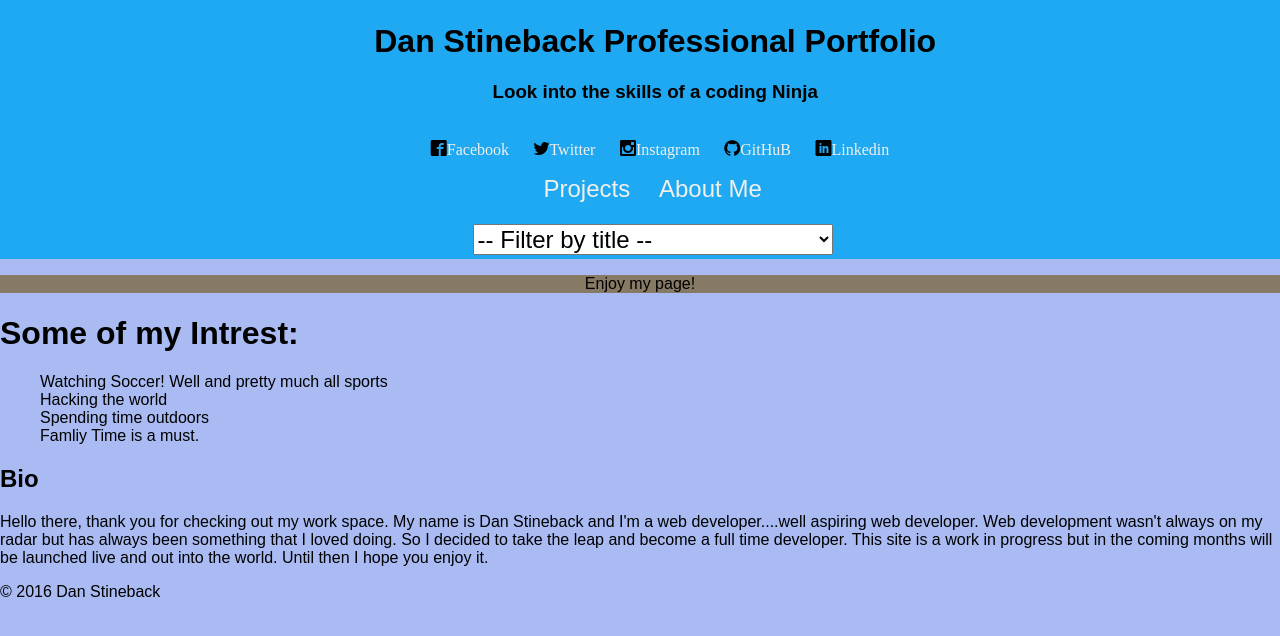
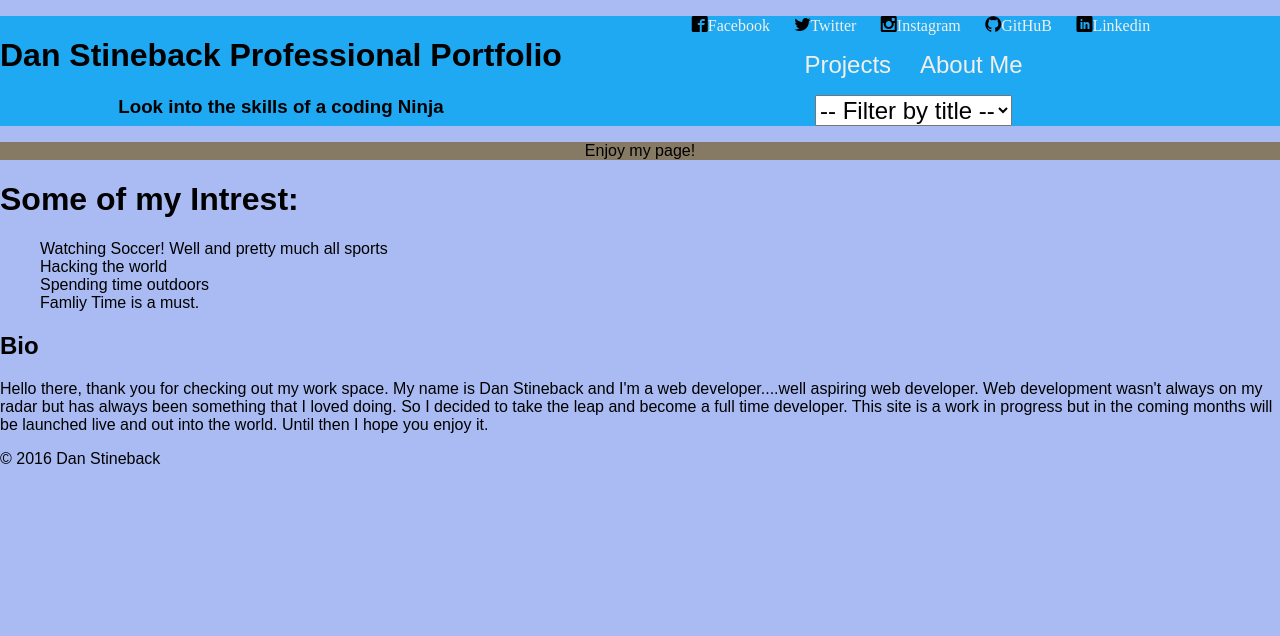
Before and after one commit to dstineback/portfolio-dan-stineback, a plain HTML site: page index.html in a window 1280 px wide. Drawn offline with nearby package versions, Linux system fonts and the light colour scheme; files whose address does not match are found by name.

Commit message:
added more responsive media queries

```diff
--- a/css/modules.css
+++ b/css/modules.css
@@ -44,24 +44,3 @@
   }
 
 }
-
-@media only screen and (min-width: 640px) {
-  .screen-shot img {
-
-    max-width: 80%;
-  }
-  .heading-group-h1 {
-    padding: .1em .1em .1em 2em;
-    float: none;
-  }
-
-  #filters select {
-    width: 15em;
-    margin: .2em .2em;
-  }
-
-  #filters li {
-    width: 20em;
-    display: inline;
-  }
-}
--- /dev/null
+++ b/css/response.css
@@ -0,0 +1,51 @@
+@media only screen and (min-width: 300px) {
+  .screen-shot img {
+
+    max-width: 80%;
+  }
+}
+@media only screen and (min-width: 640px) {
+  .screen-shot img {
+
+    max-width: 80%;
+  }
+  .heading-group-h1 {
+    padding: .1em .1em .1em 2em;
+    float: none;
+  }
+
+  #filters select {
+    width: 15em;
+    margin: .2em .2em;
+  }
+
+  #filters li {
+    width: 20em;
+    display: inline;
+  }
+}
+@media only screen and (min-width: 768px) {
+  .screen-shot img {
+
+    max-width: 80%;
+  }
+  .icon-menu {
+    display: none;
+  }
+  .main-nav ul {
+    display: block;
+  }
+
+  .main-nav li {
+    display: inline;
+    border: none;
+    padding-right: 10px;
+
+  }
+  .maiv-nav li a {
+    text-decoration: none;
+
+
+  }
+
+}
```
